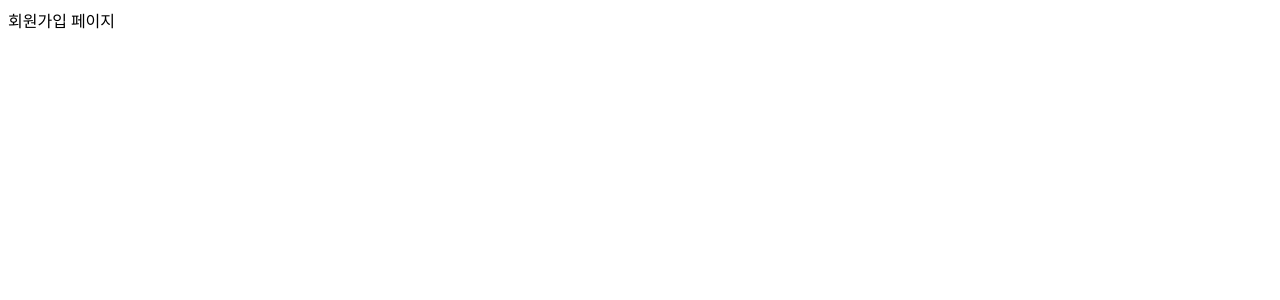
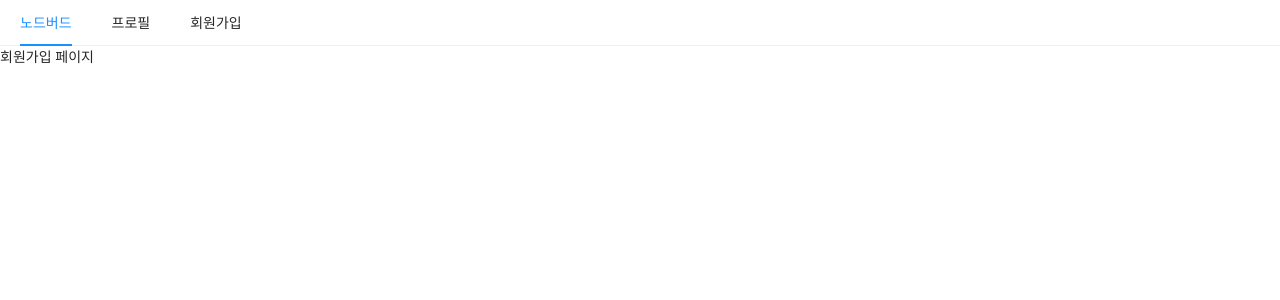
Before and after one commit to KIMINJOONG/nodebird-renual, a Next.js app in the folder front/: page /signup in a window 1280 px wide. Shown: the top 300 px of the page. Built offline with nearby package versions, Linux system fonts and the light colour scheme.

Commit message:
2-1 antd와 styled-component, 2-2 _app.js와 Head

```diff
--- a/front/components/AppLayout.js
+++ b/front/components/AppLayout.js
@@ -2,27 +2,34 @@
 import React from "react";
 import PropTypes from "prop-types";
 import Link from "next/link";
+import { Menu } from "antd";
 
 const AppLayout = ({ children }) => {
   return (
     <div>
-      <div>
+      <Menu mode="horizontal">
+        <Menu.Item>
           <Link href="/">
             <a>
               노드버드
             </a>
           </Link>
+        </Menu.Item>
+        <Menu.Item>
           <Link href="/profile">
             <a>
               프로필
             </a>
           </Link>
+        </Menu.Item>
+        <Menu.Item>
           <Link href="/signup">
             <a>
               회원가입
             </a>
           </Link>
-      </div>
+        </Menu.Item>
+      </Menu>
       {children}
     </div>
   );
--- a/front/package.json
+++ b/front/package.json
@@ -12,10 +12,13 @@
     "author": "",
     "license": "ISC",
     "dependencies": {
+        "@ant-design/icons": "^4.2.1",
+        "antd": "^4.5.1",
         "next": "^9.4.4",
         "prop-types": "^15.7.2",
         "react": "^16.13.1",
-        "react-dom": "^16.13.1"
+        "react-dom": "^16.13.1",
+        "styled-components": "^5.1.1"
     },
     "devDependencies": {
         "eslint": "^7.5.0",
--- /dev/null
+++ b/front/pages/_app.js
@@ -0,0 +1,22 @@
+import React from "react";
+import "antd/dist/antd.css";
+import PropTypes from "prop-types";
+import Head from "next/head";
+
+const NodeBird = ({ Component }) => {
+    return (
+        <>
+            <Head>
+                <meta charSet="utf-8" />
+                <title>NodeBird</title>
+            </Head>
+            <Component />
+        </>
+    );
+};
+
+NodeBird.propTypes = {
+    Component: PropTypes.elementType.isRequired,
+};
+
+export default NodeBird;
--- a/front/pages/signup.js
+++ b/front/pages/signup.js
@@ -1,8 +1,16 @@
 // @ts-nocheck
 import React from "react";
-
+import Head from "next/head";
+import AppLayout from "../components/AppLayout";
 const Signup = () => {
-  return <div>회원가입 페이지</div>;
+    return (
+        <>
+            <Head>
+                <title>회원가입 | NodeBird</title>
+            </Head>
+            <AppLayout>회원가입 페이지</AppLayout>
+        </>
+    );
 };
 
 export default Signup;
```
Also changed, not shown: front/pages/profile.js (+10 -1 lines). Lines whose indentation alone changed are shown as unchanged.
